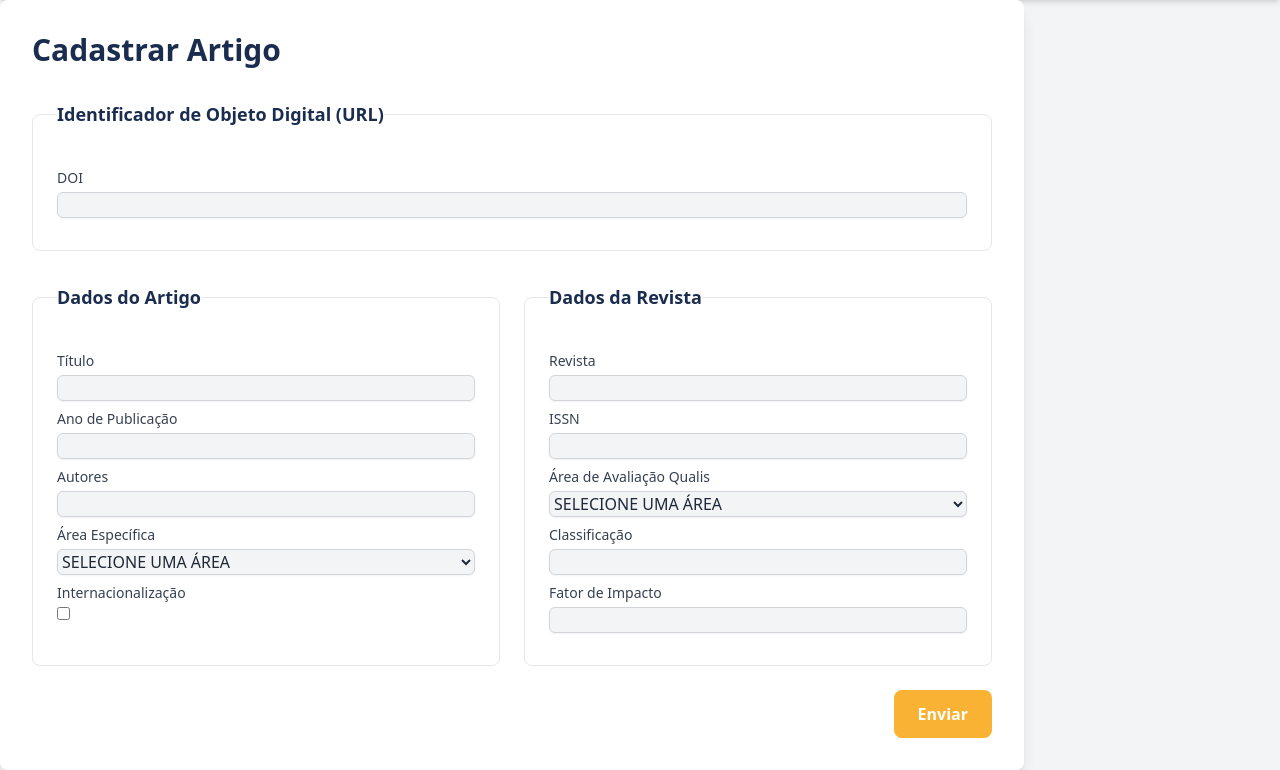
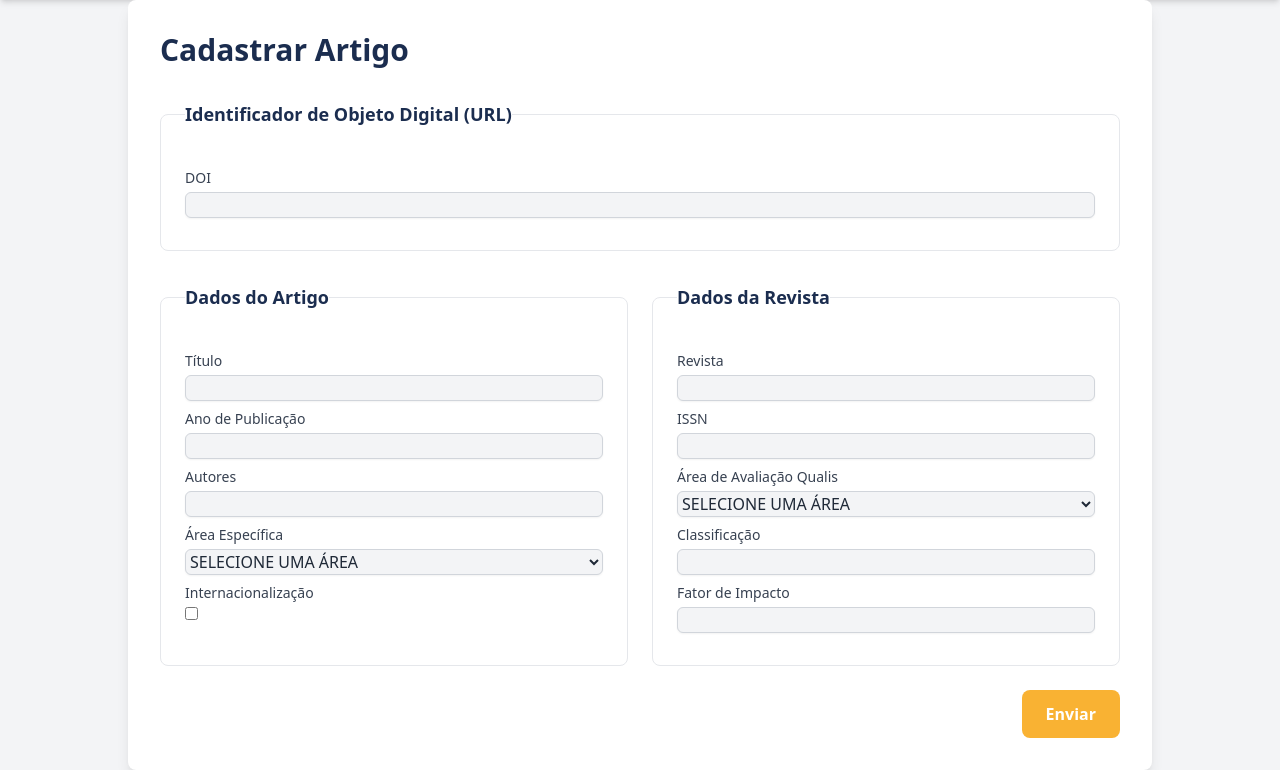
Before and after one commit to ldsufrpe/sga, a Flask app: page /cadastro in a window 1280 px wide. Shown: the part 60-830 px from the top of the page. Run offline with Flask 3, Linux system fonts and the light colour scheme; the visitor is signed in with stand-in values (Sample User, id 1); data that the repository does not hold is empty; some libraries are stand-ins or nearby versions.

Commit message:
update form.html -> centralizar o form

```diff
--- a/app/templates/form.html
+++ b/app/templates/form.html
@@ -72,8 +72,7 @@
     </nav>
 
 
-
-    <div class="w-full max-w-5xl bg-white rounded-lg shadow-lg p-8">
+    <div class="w-full max-w-5xl bg-white rounded-lg shadow-lg p-8 mx-auto">
 
 <h1 class="text-3xl font-bold mb-8 text-left text-[#1b2d4f]">Cadastrar Artigo</h1>
 
```
